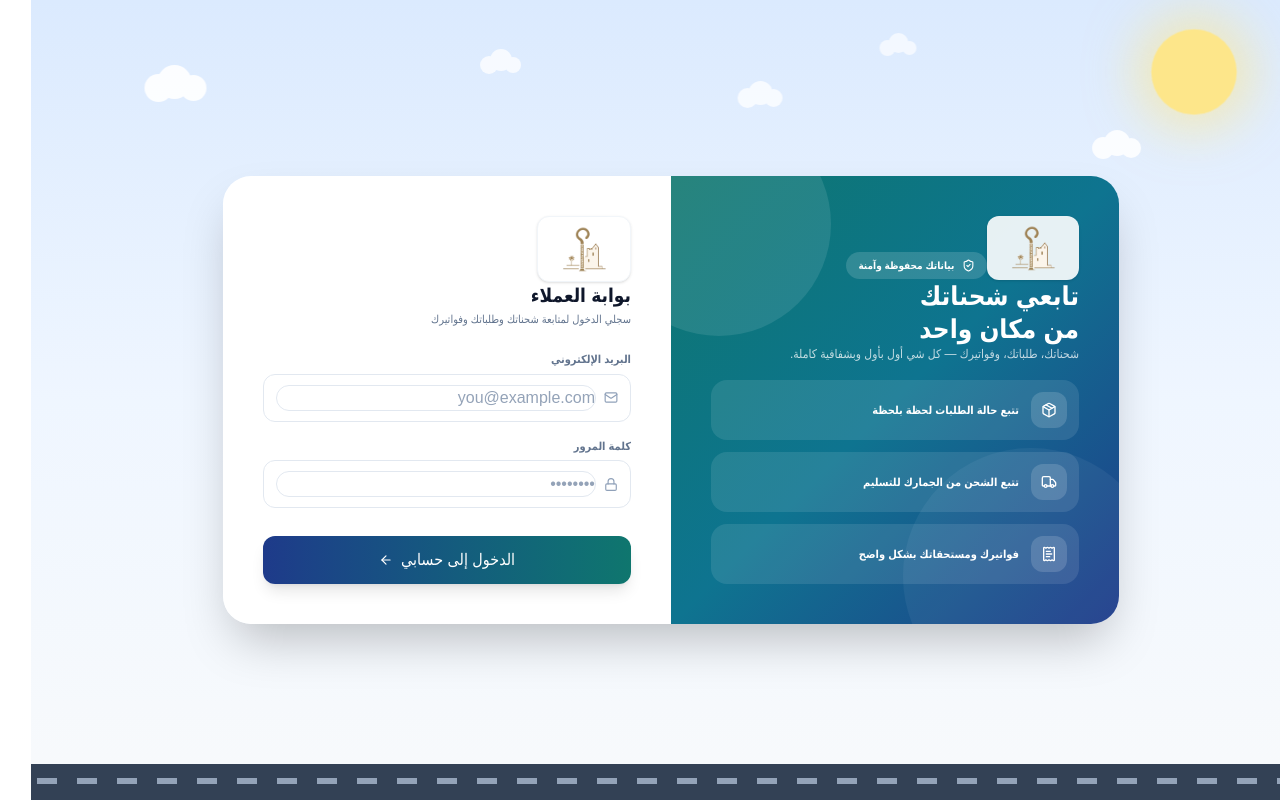
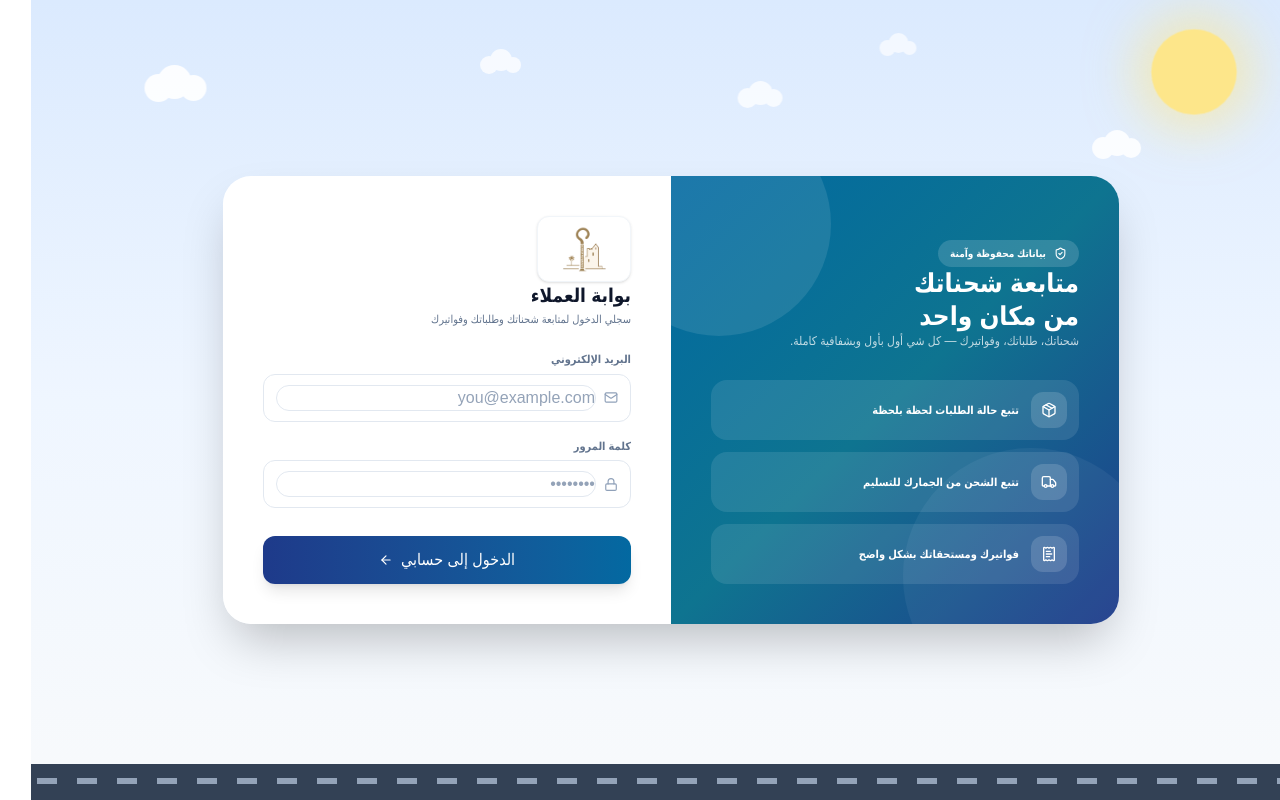
Before and after one commit to danyahAlmutlaq/bi-technology-ai-api, a Next.js app in the folder frontend/next-frontend/: page /portal in a window 1280 px wide. Built offline with nearby package versions, Linux system fonts and the light colour scheme.

Commit message:
Portal login: remove duplicate logo, gender-neutral heading, blue color scheme

```diff
--- a/frontend/next-frontend/app/portal/page.tsx
+++ b/frontend/next-frontend/app/portal/page.tsx
@@ -433,17 +433,14 @@ export default function CustomerPortalPage() {
         <PortalAmbientBackground />
         <PortalStreetStrip />
         <div className="relative z-10 grid w-full max-w-4xl overflow-hidden rounded-[28px] shadow-2xl md:grid-cols-2">
-          <div className="relative hidden flex-col justify-between bg-gradient-to-br from-[#0f766e] via-[#0e7490] to-[#1e3a8a] p-10 text-white md:flex">
+          <div className="relative hidden flex-col justify-between bg-gradient-to-br from-[#0369a1] via-[#0e7490] to-[#1e3a8a] p-10 text-white md:flex">
             <div className="absolute -left-16 -top-16 h-56 w-56 rounded-full bg-white/10" />
             <div className="absolute -bottom-20 -right-10 h-64 w-64 rounded-full bg-white/5" />
             <div className="relative z-10">
-              <div className="inline-flex rounded-xl bg-white/90 px-3 py-2 shadow-sm">
-                <img src="/logo.png" alt="إرتكاز" className="h-12 w-auto object-contain" />
-              </div>
               <div className="mt-6 inline-flex items-center gap-2 rounded-full bg-white/15 px-3 py-1.5 text-[10px] font-bold">
                 <ShieldCheck size={13} /> بياناتك محفوظة وآمنة
               </div>
-              <h1 className="mt-8 text-[26px] font-black leading-tight">تابعي شحناتك<br />من مكان واحد</h1>
+              <h1 className="mt-8 text-[26px] font-black leading-tight">متابعة شحناتك<br />من مكان واحد</h1>
               <p className="mt-3 text-[12px] font-medium text-white/75">شحناتك، طلباتك، وفواتيرك — كل شي أول بأول وبشفافية كاملة.</p>
             </div>
             <div className="relative z-10 grid gap-3">
@@ -505,7 +502,7 @@ export default function CustomerPortalPage() {
             <button
               type="submit"
               disabled={isLoggingIn}
-              className="mt-7 flex w-full items-center justify-center gap-2 rounded-xl bg-gradient-to-l from-[#0f766e] to-[#1e3a8a] px-4 py-3 text-[12px] font-black text-white shadow-lg disabled:opacity-50"
+              className="mt-7 flex w-full items-center justify-center gap-2 rounded-xl bg-gradient-to-l from-[#0369a1] to-[#1e3a8a] px-4 py-3 text-[12px] font-black text-white shadow-lg disabled:opacity-50"
             >
               {isLoggingIn ? "جاري الدخول..." : <>الدخول إلى حسابي <ArrowLeft size={14} /></>}
             </button>
```
